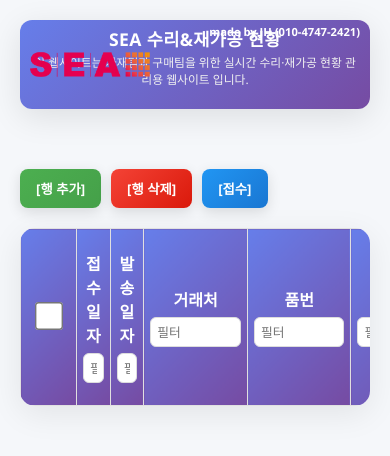
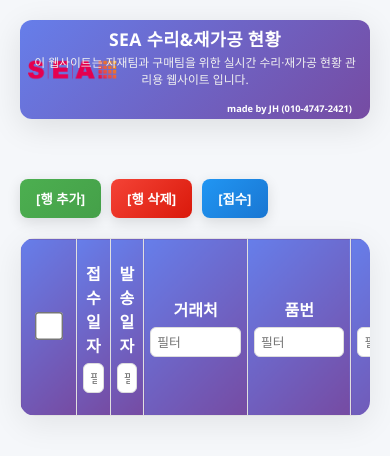
Before and after one commit to johnchoi112/repair-sea, a plain HTML site: page index.html in a window 390 px wide. Drawn offline with Linux system fonts and the light colour scheme; no server answers.

Commit message:
Update index.html

```diff
--- a/index.html
+++ b/index.html
@@ -180,6 +180,33 @@ tr.row-status-paid:hover { filter: brightness(1.0); }
   .author { font-size: .7rem; top: 6px; right: 10px; }
 }
 
+/* === 모바일에서 로고/제작자 텍스트 더 작게 + 겹침 방지 ============= */
+@media (max-width: 820px) {
+  /* 텍스트를 로고 위로 올려 겹침 방지 */
+  .header h1, .header .sub-desc, .header .author { position: relative; z-index: 1; }
+  .header .logo { z-index: 0; }
+
+  /* 로고 더 작게 (높이에 맞춰 비율 축소) */
+  .header .logo {
+    height: 26px;      /* 기존 64px → 26px */
+    left: 10px;        /* 왼쪽 여백 축소 */
+  }
+
+  /* ‘made by JH…’ 더 작게 */
+  .author {
+    font-size: 0.62rem;  /* 기존 0.9rem → 0.62rem */
+    top: 6px;            /* 위치 미세 조정 */
+    right: 8px;
+    line-height: 1.1;
+  }
+}
+
+/* 초소형 기기에서 한 단계 더 축소 */
+@media (max-width: 400px) {
+  .header .logo { height: 22px; left: 8px; }
+  .author { font-size: 0.58rem; top: 5px; right: 6px; }
+}
+
 </style>
 </head>
 <body>
```
